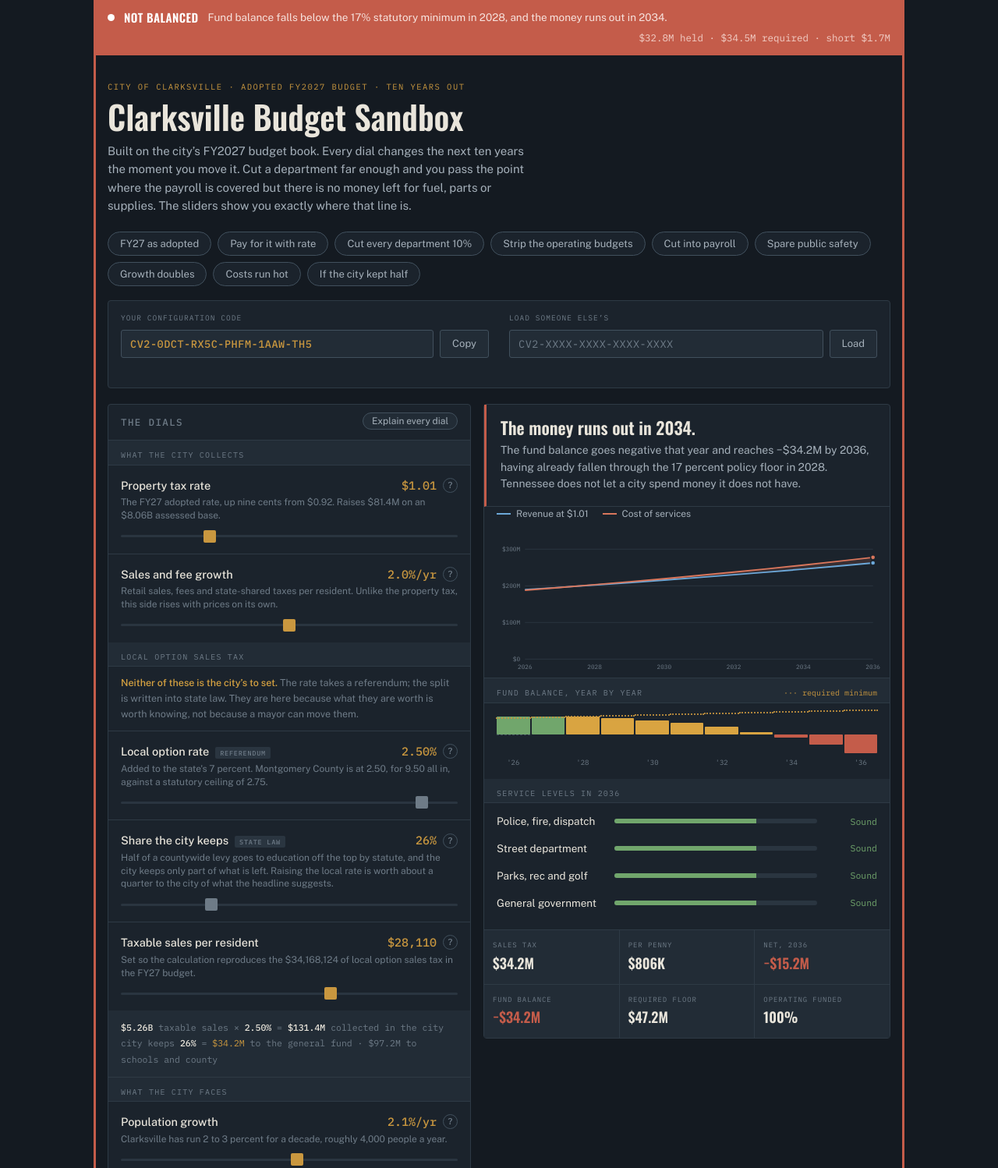
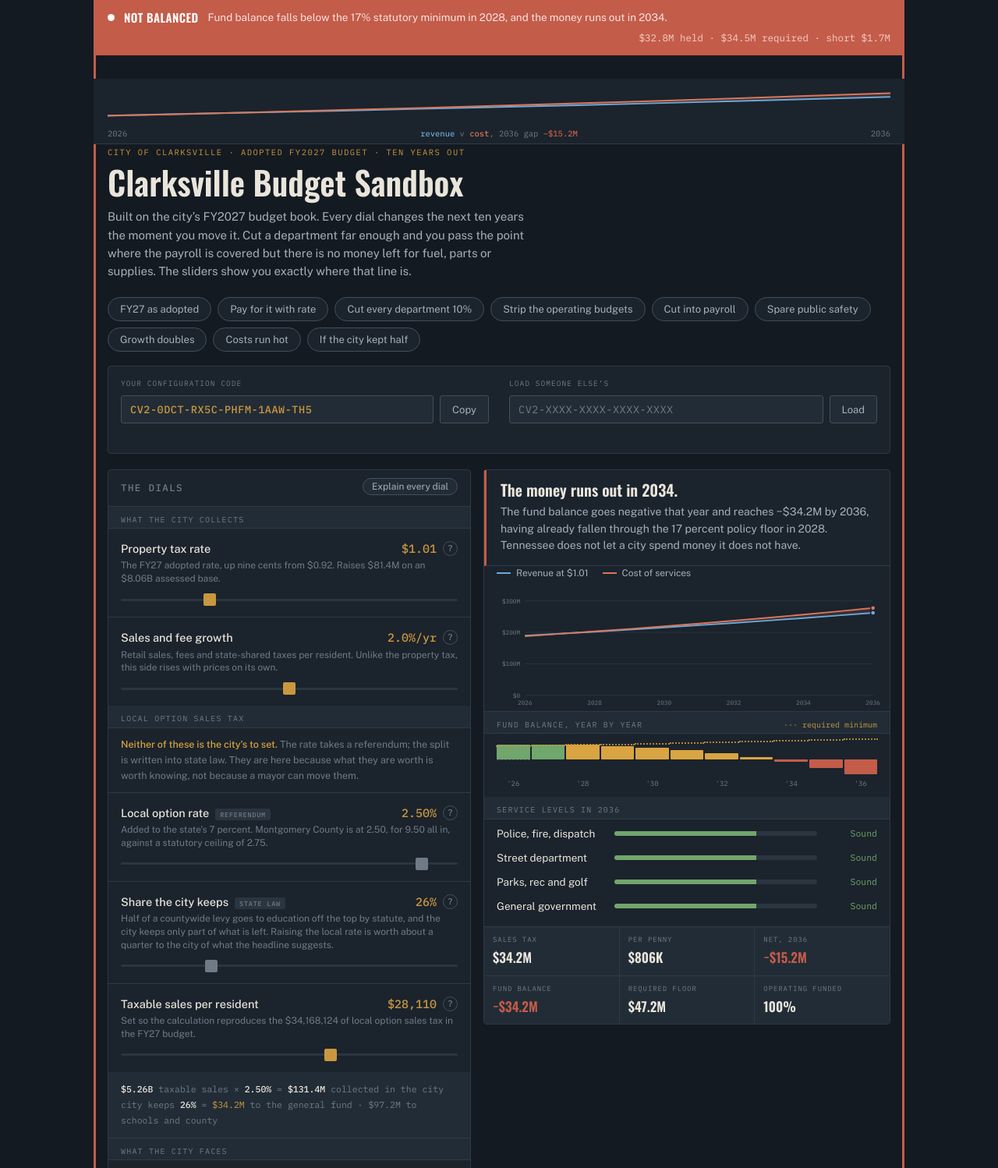
Before and after one commit to gn0sh/clarksville-budget, a plain HTML site: page index.html in a window 1280 px wide. Shown: the top 1498 px of the page at 78% size. Drawn offline with nearby package versions, Linux system fonts and the light colour scheme.

Commit message:
Add files via upload

```diff
--- a/index.html
+++ b/index.html
@@ -40,6 +40,19 @@
 .wrap.off .sfig{color:#F2CFC7}
 @media(max-width:560px){.sfig{margin-left:0;width:100%}}
 .wrap>.kicker{padding-top:2px}
+.minichart{display:none;position:sticky;top:calc(var(--barh,48px) + env(safe-area-inset-top,0px));z-index:25;
+  margin-inline:-18px;padding:7px 18px 5px;background:var(--panel);border-bottom:1px solid var(--line)}
+.minichart svg{display:block;width:100%;height:52px}
+.mlab{font-family:var(--fm);font-size:10.5px;color:var(--ink-3);display:flex;justify-content:space-between;gap:10px;margin-top:3px}
+.mlab b{font-weight:500}
+@media(max-width:859px),(max-height:819px){.minichart{display:block}}
+@media(min-width:860px) and (min-height:820px){
+  .grid{align-items:stretch}
+  .col-right{height:100%;display:flex;flex-direction:column}
+  .pin{position:sticky;top:calc(var(--barh,48px) + env(safe-area-inset-top,0px) + 14px);z-index:6;
+    max-height:calc(100vh - var(--barh,48px) - env(safe-area-inset-top,0px) - 28px);
+    overflow-y:auto;overscroll-behavior:contain}
+}
 h1,h2{margin:0;font-family:var(--fd);font-weight:500;text-wrap:balance}
 h1{font-size:clamp(28px,5.5vw,42px);font-weight:600;line-height:1.03}
 .kicker{font-family:var(--fm);font-size:10.5px;letter-spacing:.14em;text-transform:uppercase;color:var(--brass);margin:0 0 9px}
@@ -80,35 +93,35 @@
 .lev-name{font-size:14.5px;font-weight:500}
 .lev-val{font-family:var(--fm);font-size:15px;font-weight:500;font-variant-numeric:tabular-nums;color:var(--brass);flex:none}
 .lev-note{font-size:12px;color:var(--ink-3);margin-bottom:8px;line-height:1.4}
-.sec-label{font-family:var(--fm);font-size:10px;letter-spacing:.12em;text-transform:uppercase;color:var(--ink-3);padding:11px 16px 4px;background:var(--panel-2);border-bottom:1px solid var(--line)}
+.sec-label{font-family:var(--fm);font-size:10px;letter-spacing:.12em;text-transform:uppercase;color:var(--ink-3);padding:9px 16px 3px;background:var(--panel-2);border-bottom:1px solid var(--line)}
 input[type=range]{-webkit-appearance:none;appearance:none;width:100%;height:16px;background:transparent;margin:0;display:block;cursor:pointer}
 input[type=range]::-webkit-slider-runnable-track{height:3px;background:var(--panel-3);border-radius:2px}
 input[type=range]::-moz-range-track{height:3px;background:var(--panel-3);border-radius:2px}
 input[type=range]::-webkit-slider-thumb{-webkit-appearance:none;width:16px;height:16px;border-radius:2px;background:var(--brass);margin-top:-6.5px}
 input[type=range]::-moz-range-thumb{width:14px;height:14px;border-radius:2px;background:var(--brass);border:0}
 
-.verdict{padding:17px 18px;border-bottom:1px solid var(--line);border-left:3px solid var(--good)}
+.verdict{padding:14px 18px;border-bottom:1px solid var(--line);border-left:3px solid var(--good)}
 .verdict.warn{border-left-color:var(--warn)}
 .verdict.bad{border-left-color:var(--bad)}
-.verdict h2{font-size:22px;font-weight:600;line-height:1.14;margin-bottom:6px}
+.verdict h2{font-size:20px;font-weight:600;line-height:1.14;margin-bottom:6px}
 .verdict p{margin:0;font-size:14px;color:var(--ink-2)}
 
-.plot{padding:14px 12px 4px}
+.plot{padding:10px 12px 2px}
 .plot svg{display:block;width:100%;height:auto}
-.legend{display:flex;flex-wrap:wrap;gap:8px 18px;font-size:12px;color:var(--ink-2);padding:0 16px 12px}
+.legend{display:flex;flex-wrap:wrap;gap:6px 18px;font-size:12px;color:var(--ink-2);padding:0 16px 8px}
 .legend span{display:inline-flex;align-items:center;gap:7px;white-space:nowrap}
 .legend i{width:18px;height:0;border-top:2.5px solid;flex:none}
 
-.years{display:flex;gap:2px;padding:8px 16px 14px}
+.years{display:flex;gap:2px;padding:6px 16px 10px}
 .ycell{flex:1;min-width:0}
-.ybox{position:relative;height:56px}
+.ybox{position:relative;height:46px}
 .ybox i{position:absolute;left:0;right:0;border-radius:1px;transition:top .18s ease,height .18s ease,background .18s ease}
 .zero{position:absolute;left:0;right:0;border-top:1px dashed var(--line-2);pointer-events:none}
 .ybox u{position:absolute;left:-1px;right:-1px;height:0;border-top:2px dotted var(--brass);opacity:.85;transition:top .18s ease}
 .years b{font-family:var(--fm);font-size:9px;font-weight:400;color:var(--ink-3);text-align:center;margin-top:5px;display:block}
 
-.meters{padding:6px 16px 16px}
-.mrow{display:flex;align-items:center;gap:11px;padding:7px 0}
+.meters{padding:3px 16px 11px}
+.mrow{display:flex;align-items:center;gap:11px;padding:5px 0}
 .mrow .nm{font-size:13.5px;width:140px;flex:none}
 .mrow .tr{flex:1;height:6px;background:var(--panel-3);border-radius:3px;overflow:hidden;min-width:0}
 .mrow .tr i{display:block;height:100%;transition:width .18s ease,background .18s ease}
@@ -119,9 +132,9 @@
 .lostcalc b{color:var(--ink);font-weight:500}
 .lostcalc em{color:var(--brass);font-style:normal}
 .tally{display:grid;grid-template-columns:repeat(3,minmax(0,1fr));gap:1px;background:var(--line);border-top:1px solid var(--line)}
-.tally div{background:var(--panel-2);padding:12px 11px}
+.tally div{background:var(--panel-2);padding:9px 11px}
 .tally .k{font-family:var(--fm);font-size:9px;letter-spacing:.1em;text-transform:uppercase;color:var(--ink-3);display:block;margin-bottom:3px}
-.tally .v{font-family:var(--fd);font-size:18px;font-weight:600;font-variant-numeric:tabular-nums}
+.tally .v{font-family:var(--fd);font-size:17px;font-weight:600;font-variant-numeric:tabular-nums}
 .work{margin-top:16px}
 .rates{display:grid;grid-template-columns:1fr;gap:1px;background:var(--line);border-bottom:1px solid var(--line)}
 @media(min-width:620px){.rates{grid-template-columns:repeat(3,minmax(0,1fr))}}
@@ -196,6 +209,10 @@
   <span class="swhy" id="sbar-why">-</span>
   <span class="sfig mono" id="sbar-fig"></span>
 </div>
+<div class="minichart" id="minichart" aria-hidden="true">
+  <svg id="mchart" viewBox="0 0 640 64" preserveAspectRatio="none"></svg>
+  <div class="mlab" id="mlab"></div>
+</div>
 <p class="kicker">City of Clarksville &middot; adopted FY2027 budget &middot; ten years out</p>
 <h1>Clarksville Budget Sandbox</h1>
 <p class="lede">Built on the city&rsquo;s FY2027 budget book. Every dial changes the next ten years the moment you move it. Cut a department far enough and you pass the point where the payroll is covered but there is no money left for fuel, parts or supplies. The sliders show you exactly where that line is.</p>
@@ -238,14 +255,14 @@
   <div id="lev-d"></div>
  </div>
 
- <div>
-  <div class="card">
+ <div class="col-right">
+  <div class="card pin">
    <div class="verdict" id="verdict"><h2 id="v-title">-</h2><p id="v-sub">-</p></div>
    <div class="legend">
     <span><i style="border-color:var(--rev)"></i><span id="lg-rev">Revenue</span></span>
     <span><i style="border-color:var(--cost)"></i>Cost of services</span>
    </div>
-   <div class="plot"><svg id="chart" viewBox="0 0 640 220" role="img" aria-labelledby="ct cd"><title id="ct">Revenue against the cost of services</title><desc id="cd">Two lines over eleven years; the band between them is the annual surplus or shortfall.</desc></svg></div>
+   <div class="plot"><svg id="chart" viewBox="0 0 640 190" role="img" aria-labelledby="ct cd"><title id="ct">Revenue against the cost of services</title><desc id="cd">Two lines over eleven years; the band between them is the annual surplus or shortfall.</desc></svg></div>
    <div class="sec-label" style="border-top:1px solid var(--line)">Fund balance, year by year <span style="text-transform:none;letter-spacing:0;float:right;color:var(--brass)">&middot;&middot;&middot; required minimum</span></div>
    <div class="years" id="years"></div>
    <div class="sec-label">Service levels in 2036</div>
@@ -448,11 +465,11 @@
   return d;
 }
 
-var PAD={l:52,r:12,t:12,b:26};
+var PAD={l:52,r:12,t:10,b:24};
 function X(i,W){return PAD.l+i*(W-PAD.l-PAD.r)/(YRS-1)}
 function Y(val,H,lo,hi){return H-PAD.b-(val-lo)/(hi-lo)*(H-PAD.t-PAD.b)}
 function chart(d){
-  var W=640,H=220,hi=0;
+  var W=640,H=190,hi=0;
   d.rev.concat(d.cost).forEach(function(x){if(x>hi)hi=x});
   var step=Math.pow(10,Math.floor(Math.log10(hi/4)));
   var n=hi/4/step;step*=(n<=1?1:n<=2?2:n<=2.5?2.5:n<=5?5:10);
@@ -545,11 +562,36 @@
 E("code-in").addEventListener("keydown",function(e){if(e.key==="Enter")E("code-load").click()});
 E("code-in").addEventListener("input",function(){msg("")});
 
+function setBarH(){
+  document.documentElement.style.setProperty("--barh", E("sbar").offsetHeight+"px");
+}
+function mini(d){
+  var W=640,H=64,P=5,hi=0,lo=Infinity,i;
+  d.rev.concat(d.cost).forEach(function(x){if(x>hi)hi=x;if(x<lo)lo=x});
+  var span=(hi-lo)||hi*0.1; lo-=span*0.25; hi+=span*0.25;
+  function X(i){return i*W/(YRS-1)}
+  function Y(v){return H-P-(v-lo)/(hi-lo)*(H-P*2)}
+  var up=[],dn=[];
+  for(i=0;i<YRS;i++){up.push(X(i).toFixed(1)+","+Y(d.rev[i]).toFixed(1));
+                     dn.push(X(i).toFixed(1)+","+Y(d.cost[i]).toFixed(1));}
+  var short=d.cost[YRS-1]>d.rev[YRS-1];
+  E("mchart").innerHTML=
+    '<polygon points="'+up.join(" ")+" "+dn.slice().reverse().join(" ")+
+      '" style="fill:'+(short?"var(--cost)":"var(--good)")+';opacity:.18"/>'+
+    '<polyline points="'+up.join(" ")+'" style="fill:none;stroke:var(--rev);stroke-width:2;vector-effect:non-scaling-stroke"/>'+
+    '<polyline points="'+dn.join(" ")+'" style="fill:none;stroke:var(--cost);stroke-width:2;vector-effect:non-scaling-stroke"/>';
+  var gap=d.rev[YRS-1]-d.cost[YRS-1];
+  E("mlab").innerHTML='<span>2026</span><span><b style="color:var(--rev)">revenue</b> v '+
+    '<b style="color:var(--cost)">cost</b>, 2036 gap <b style="color:'+
+    (gap<0?"var(--bad)":"var(--good)")+'">'+(gap>=0?"+":"")+fm(gap)+'</b></span><span>2036</span>';
+}
+
 function render(){
   LEV.forEach(function(l){E("o-"+l.id).textContent=fmt(l.f,v(l.id))});
   var d=model();
   E("lg-rev").textContent="Revenue at $"+d.rate.toFixed(2);
   chart(d);
+  mini(d);
 
   /* department operating readouts */
   DEPTS.forEach(function(x){
@@ -650,7 +692,7 @@
   E("tbl").innerHTML=tb;
 
   /* fund balance strip */
-  var H=56, hiP=0, hiN=0;
+  var H=46, hiP=0, hiN=0;
   d.res.forEach(function(r){if(r>hiP)hiP=r;if(-r>hiN)hiN=-r});
   d.floor.forEach(function(f){if(f>hiP)hiP=f});
   if(hiP<=0)hiP=1;
@@ -847,7 +889,9 @@
     render();
   });
 });
+window.addEventListener("resize",setBarH);
 render();
+setBarH();
 })();
 </script>
 <script>
```
